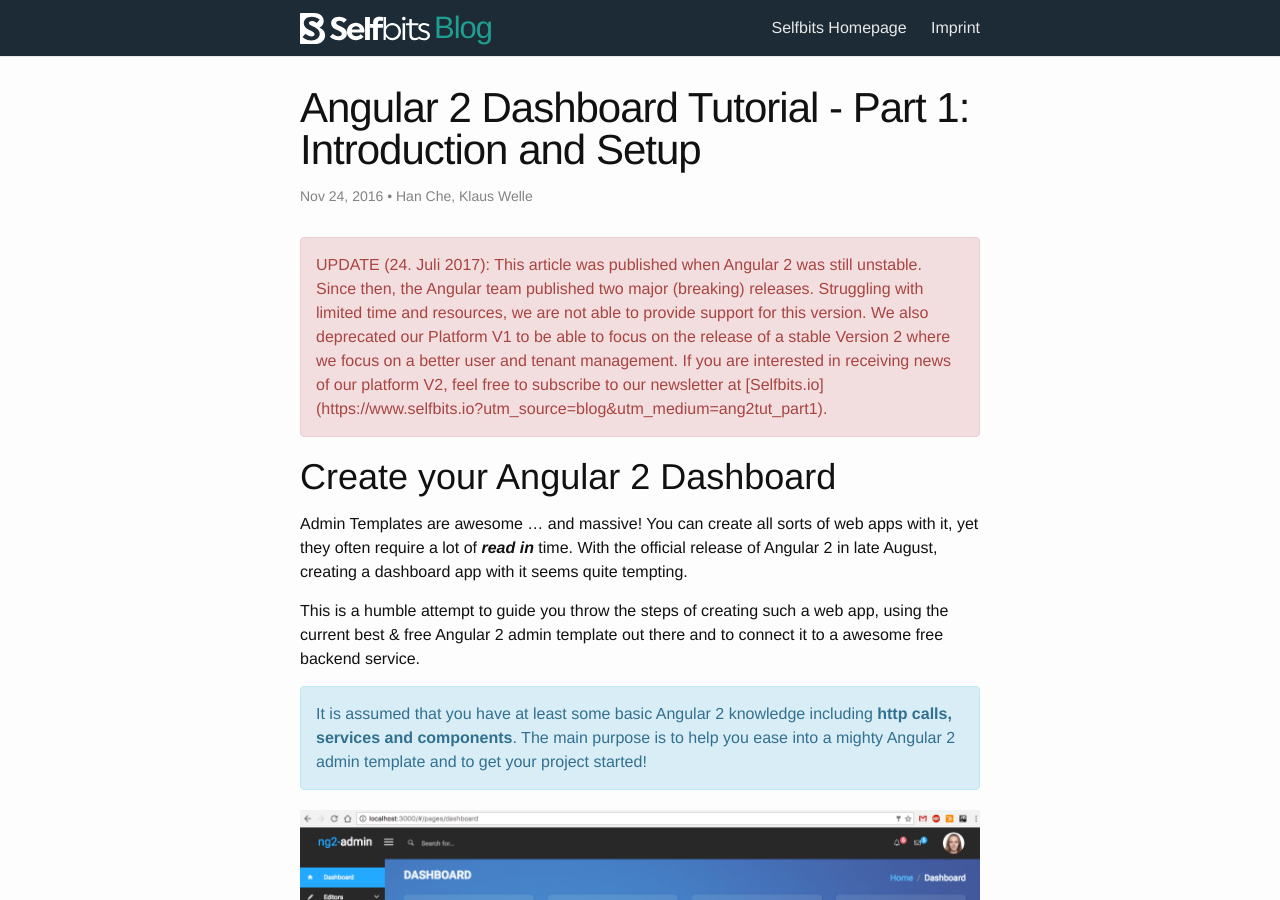
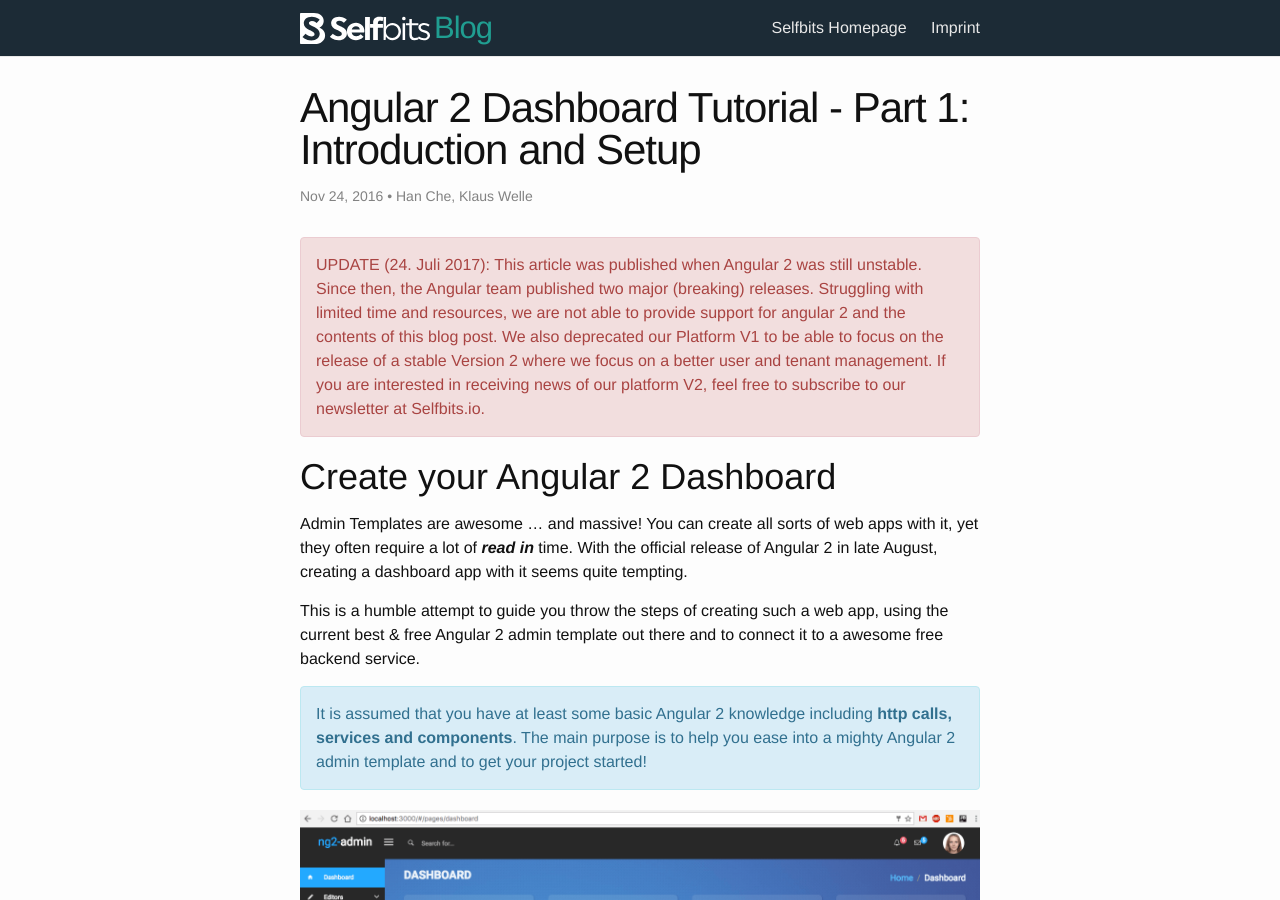
Before and after one commit to selfbits/blog, a Jekyll site: the page built from _posts/2016-11-24-dashboard-tutorial-part1-setup.markdown, in a window 1280 px wide and 900 px high. Built offline with Jekyll 4.4.1, drawn with Linux system fonts in a browser that asks for light colours; comment, search, counter and statistics services are not loaded.

Commit message:
fix(blogpost): remove hyperlink style bug

```diff
--- a/_posts/2016-11-24-dashboard-tutorial-part1-setup.markdown
+++ b/_posts/2016-11-24-dashboard-tutorial-part1-setup.markdown
@@ -9,7 +9,7 @@
 
 <div class="alert alert-danger" role="alert">
 UPDATE (24. Juli 2017):
-This article was published when Angular 2 was still unstable. Since then, the Angular team published two major (breaking) releases. Struggling with limited time and resources, we are not able to provide support for this version. We also deprecated our Platform V1 to be able to focus on the release of a stable Version 2 where we focus on a better user and tenant management. If you are interested in receiving news of our platform V2, feel free to subscribe to our newsletter at [Selfbits.io](https://www.selfbits.io?utm_source=blog&utm_medium=ang2tut_part1).
+This article was published when Angular 2 was still unstable. Since then, the Angular team published two major (breaking) releases. Struggling with limited time and resources, we are not able to provide support for angular 2 and the contents of this blog post. We also deprecated our Platform V1 to be able to focus on the release of a stable Version 2 where we focus on a better user and tenant management. If you are interested in receiving news of our platform V2, feel free to subscribe to our newsletter at Selfbits.io.
 </div>
 
 # Create your Angular 2 Dashboard
--- a/_posts/2016-11-24-dashboard-tutorial-part2-email-auth.markdown
+++ b/_posts/2016-11-24-dashboard-tutorial-part2-email-auth.markdown
@@ -9,7 +9,7 @@
 
 <div class="alert alert-danger" role="alert">
 UPDATE (24. Juli 2017):
-This article was published when Angular 2 was still unstable. Since then, the Angular team published two major (breaking) releases. Struggling with limited time and resources, we are not able to provide support for this version. We also deprecated our Platform V1 to be able to focus on the release of a stable Version 2 where we focus on a better user and tenant management. If you are interested in receiving news of our platform V2, feel free to subscribe to our newsletter at [Selfbits.io](https://www.selfbits.io?utm_source=blog&utm_medium=ang2tut_part2).
+This article was published when Angular 2 was still unstable. Since then, the Angular team published two major (breaking) releases. Struggling with limited time and resources, we are not able to provide support for angular 2 and the contents of this blog post. We also deprecated our Platform V1 to be able to focus on the release of a stable Version 2 where we focus on a better user and tenant management. If you are interested in receiving news of our platform V2, feel free to subscribe to our newsletter at Selfbits.io.
 </div>
 
 # Create your Angular 2 Dashboard - Part 2: Email Authentication
--- a/_posts/2016-11-24-dashboard-tutorial-part3-social-auth.markdown
+++ b/_posts/2016-11-24-dashboard-tutorial-part3-social-auth.markdown
@@ -9,7 +9,7 @@
 
 <div class="alert alert-danger" role="alert">
 UPDATE (24. Juli 2017):
-This article was published when Angular 2 was still unstable. Since then, the Angular team published two major (breaking) releases. Struggling with limited time and resources, we are not able to provide support for this version. We also deprecated our Platform V1 to be able to focus on the release of a stable Version 2 where we focus on a better user and tenant management. If you are interested in receiving news of our platform V2, feel free to subscribe to our newsletter at [Selfbits.io](https://www.selfbits.io?utm_source=blog&utm_medium=ang2tut_part3).
+This article was published when Angular 2 was still unstable. Since then, the Angular team published two major (breaking) releases. Struggling with limited time and resources, we are not able to provide support for angular 2 and the contents of this blog post. We also deprecated our Platform V1 to be able to focus on the release of a stable Version 2 where we focus on a better user and tenant management. If you are interested in receiving news of our platform V2, feel free to subscribe to our newsletter at Selfbits.io.
 </div>
 
 # Create your Angular 2 Dashboard - Part 3: Facebook Authentication
```
